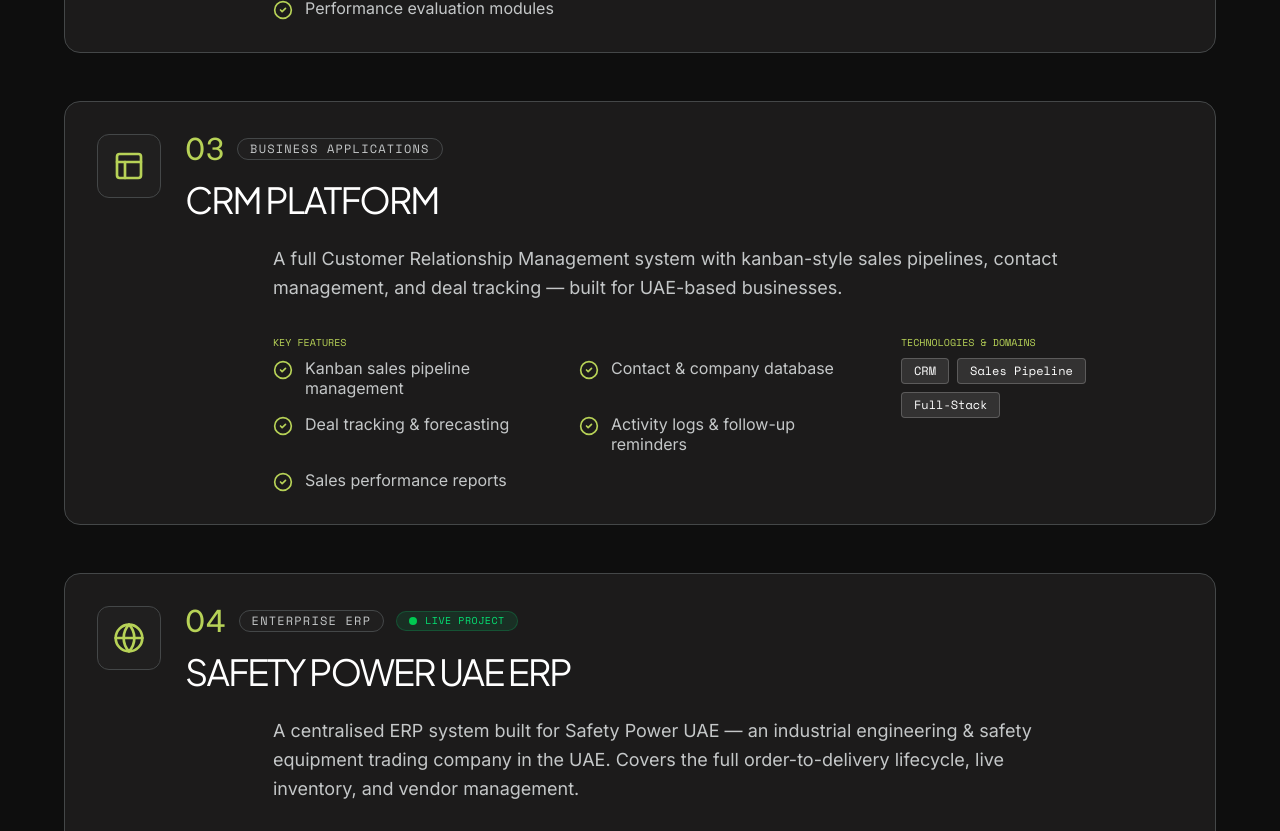
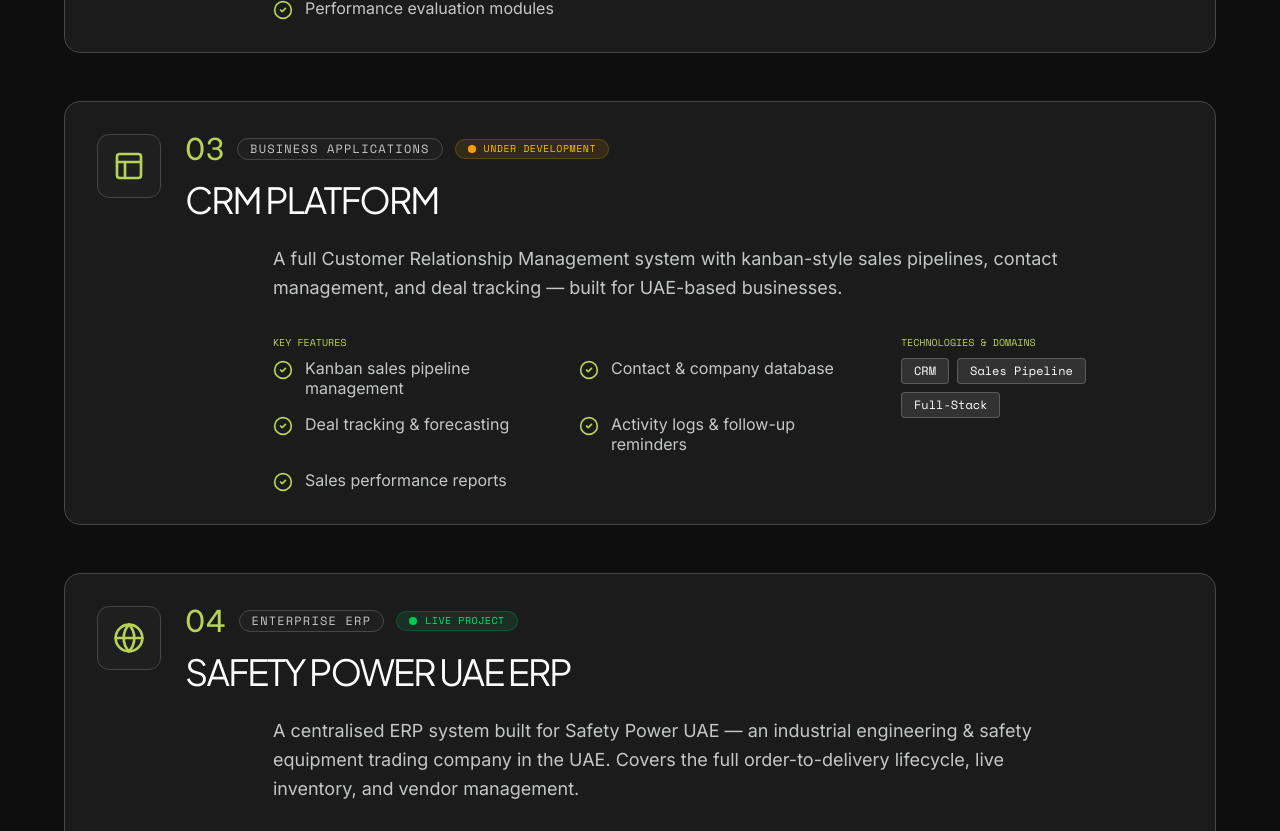
Before and after one commit to mhd-lasin/portfolio, a React (Vite) app: page / in a window 1280 px wide. Shown: the part 6160-6991 px from the top of the page. Built offline with nearby package versions, Linux system fonts and the light colour scheme.

Commit message:
added working url for the projects

```diff
--- a/src/components/sections/Projects.tsx
+++ b/src/components/sections/Projects.tsx
@@ -36,6 +36,7 @@
       category: "Business Applications",
       title: "Accounting Software",
       status: "Live Project",
+      url: "https://afamia.afamiasoft.com",
       description: "Complete accounting systems built for both product-based and service-based companies in the UAE. Covers the full financial workflow from invoicing to VAT reporting.",
       features: [
         "Invoice & billing management",
@@ -52,6 +53,7 @@
       category: "Business Applications",
       title: "HR Management Software",
       status: "Live Project",
+      url: "https://hrbmc.afamiasoft.com",
       description: "A complete HR management platform handling everything from employee records and attendance tracking to payroll processing and leave management.",
       features: [
         "Employee directory & profile management",
@@ -67,7 +69,8 @@
       id: "03",
       category: "Business Applications",
       title: "CRM Platform",
-      status: "",
+      status: "Under Development",
+      url: "https://demo.afamiasoft.com/crm",
       description: "A full Customer Relationship Management system with kanban-style sales pipelines, contact management, and deal tracking — built for UAE-based businesses.",
       features: [
         "Kanban sales pipeline management",
@@ -84,6 +87,7 @@
       category: "Enterprise ERP",
       title: "Safety Power UAE ERP",
       status: "Live Project",
+      url: "https://safetypoweruae.com/",
       description: "A centralised ERP system built for Safety Power UAE — an industrial engineering & safety equipment trading company in the UAE. Covers the full order-to-delivery lifecycle, live inventory, and vendor management.",
       features: [
         "Centralized order management & lifecycle tracking",
@@ -117,13 +121,26 @@
                     <span className="font-handwriting-md text-3xl text-secondary leading-none">{project.id}</span>
                     <span className="font-label-mono text-xs text-on-surface-variant uppercase tracking-widest bg-surface-container px-3 py-1 rounded-full border border-outline-variant leading-none">{project.category}</span>
                     {project.status && (
-                      <span className="flex items-center gap-2 font-label-mono text-[10px] text-green-400 uppercase tracking-wider bg-green-400/10 border border-green-400/20 px-3 py-1 rounded-full leading-none">
+                      <a
+                        href={project.url}
+                        target="_blank"
+                        rel="noopener noreferrer"
+                        className={`flex items-center gap-2 font-label-mono text-[10px] uppercase tracking-wider px-3 py-1 rounded-full leading-none border transition-all duration-300 hover:scale-105 cursor-pointer ${
+                          project.status === "Live Project"
+                            ? "text-green-400 bg-green-400/10 border-green-400/20 hover:border-green-400/50"
+                            : "text-amber-400 bg-amber-400/10 border-amber-400/20 hover:border-amber-400/50"
+                        }`}
+                      >
                         <span className="relative flex h-2 w-2">
-                          <span className="animate-ping absolute inline-flex h-full w-full rounded-full bg-green-400 opacity-75"></span>
-                          <span className="relative inline-flex rounded-full h-2 w-2 bg-green-500"></span>
+                          <span className={`animate-ping absolute inline-flex h-full w-full rounded-full opacity-75 ${
+                            project.status === "Live Project" ? "bg-green-400" : "bg-amber-400"
+                          }`}></span>
+                          <span className={`relative inline-flex rounded-full h-2 w-2 ${
+                            project.status === "Live Project" ? "bg-green-500" : "bg-amber-500"
+                          }`}></span>
                         </span>
                         {project.status}
-                      </span>
+                      </a>
                     )}
                   </div>
                   <h3 className="font-headline-lg text-3xl md:text-4xl text-primary uppercase tracking-tighter mt-4">{project.title}</h3>
```
